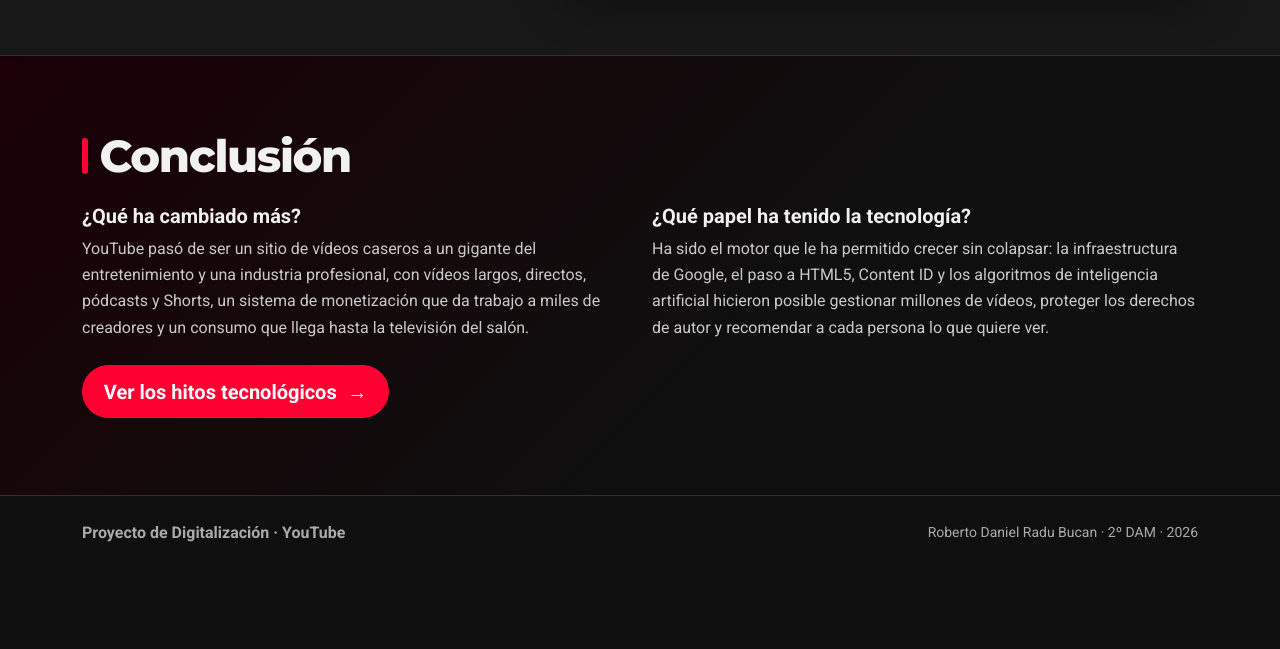
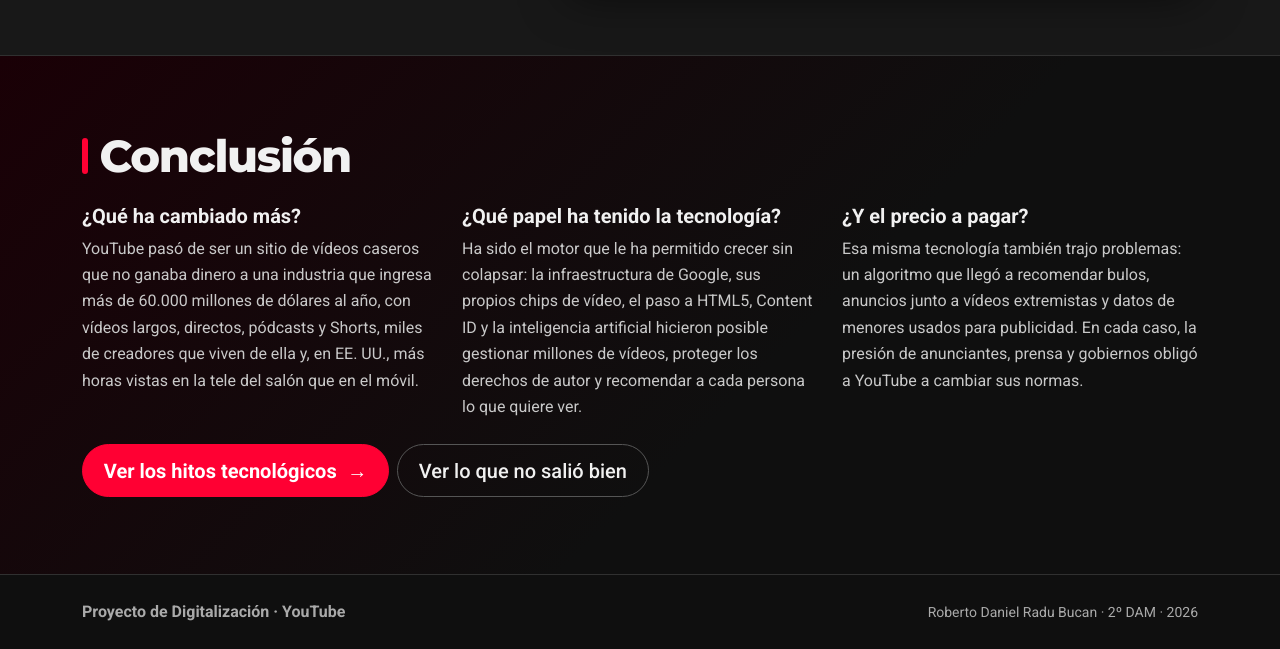
Before and after one commit to raduuu2/demo-digitalizaci-n, a plain HTML site: page index.html in a window 1280 px wide. Shown: the part 4802-5451 px from the top of the page. Before the commit the page ends 5372 px from the top, so only its background shows below. Drawn offline with nearby package versions, Linux system fonts and the light colour scheme.

Commit message:
Índice en Evolución y conclusión de Inicio con los problemas y el negocio

```diff
--- a/css/style.css
+++ b/css/style.css
@@ -17,6 +17,11 @@
   --letra-titulos: "Montserrat", "Roboto", system-ui, sans-serif;
   --bs-body-bg: var(--fondo);
   --bs-body-color: var(--texto);
+}
+
+/* Al saltar a un enlace interno (#...), deja hueco para el menú fijo. */
+html {
+  scroll-padding-top: calc(var(--altura-menu) + 1.5rem);
 }
 
 body {
--- a/index.html
+++ b/index.html
@@ -300,16 +300,23 @@
       <div class="container">
         <h2 id="titulo-conclusion" class="titulo-seccion mb-4">Conclusión</h2>
         <div class="row g-4">
-          <div class="col-md-6">
+          <div class="col-lg-4">
             <h3 class="h5 fw-bold">¿Qué ha cambiado más?</h3>
-            <p class="mb-0">YouTube pasó de ser un sitio de vídeos caseros a un gigante del entretenimiento y una industria profesional, con vídeos largos, directos, pódcasts y Shorts, un sistema de monetización que da trabajo a miles de creadores y un consumo que llega hasta la televisión del salón.</p>
+            <p class="mb-0">YouTube pasó de ser un sitio de vídeos caseros que no ganaba dinero a una industria que ingresa más de 60.000 millones de dólares al año, con vídeos largos, directos, pódcasts y Shorts, miles de creadores que viven de ella y, en EE. UU., más horas vistas en la tele del salón que en el móvil.</p>
           </div>
-          <div class="col-md-6">
+          <div class="col-lg-4">
             <h3 class="h5 fw-bold">¿Qué papel ha tenido la tecnología?</h3>
-            <p class="mb-0">Ha sido el motor que le ha permitido crecer sin colapsar: la infraestructura de Google, el paso a HTML5, Content ID y los algoritmos de inteligencia artificial hicieron posible gestionar millones de vídeos, proteger los derechos de autor y recomendar a cada persona lo que quiere ver.</p>
+            <p class="mb-0">Ha sido el motor que le ha permitido crecer sin colapsar: la infraestructura de Google, sus propios chips de vídeo, el paso a HTML5, Content ID y la inteligencia artificial hicieron posible gestionar millones de vídeos, proteger los derechos de autor y recomendar a cada persona lo que quiere ver.</p>
+          </div>
+          <div class="col-lg-4">
+            <h3 class="h5 fw-bold">¿Y el precio a pagar?</h3>
+            <p class="mb-0">Esa misma tecnología también trajo problemas: un algoritmo que llegó a recomendar bulos, anuncios junto a vídeos extremistas y datos de menores usados para publicidad. En cada caso, la presión de anunciantes, prensa y gobiernos obligó a YouTube a cambiar sus normas.</p>
           </div>
         </div>
-        <a class="btn boton-rojo btn-lg mt-4" href="evolucion.html">Ver los hitos tecnológicos <span aria-hidden="true">→</span></a>
+        <div class="d-flex flex-wrap gap-2 mt-4">
+          <a class="btn boton-rojo btn-lg" href="evolucion.html">Ver los hitos tecnológicos <span aria-hidden="true">→</span></a>
+          <a class="btn boton-borde btn-lg" href="evolucion.html#titulo-problemas">Ver lo que no salió bien</a>
+        </div>
       </div>
     </section>
   </main>
```
Also changed, not shown: evolucion.html (+15 -2 lines).
